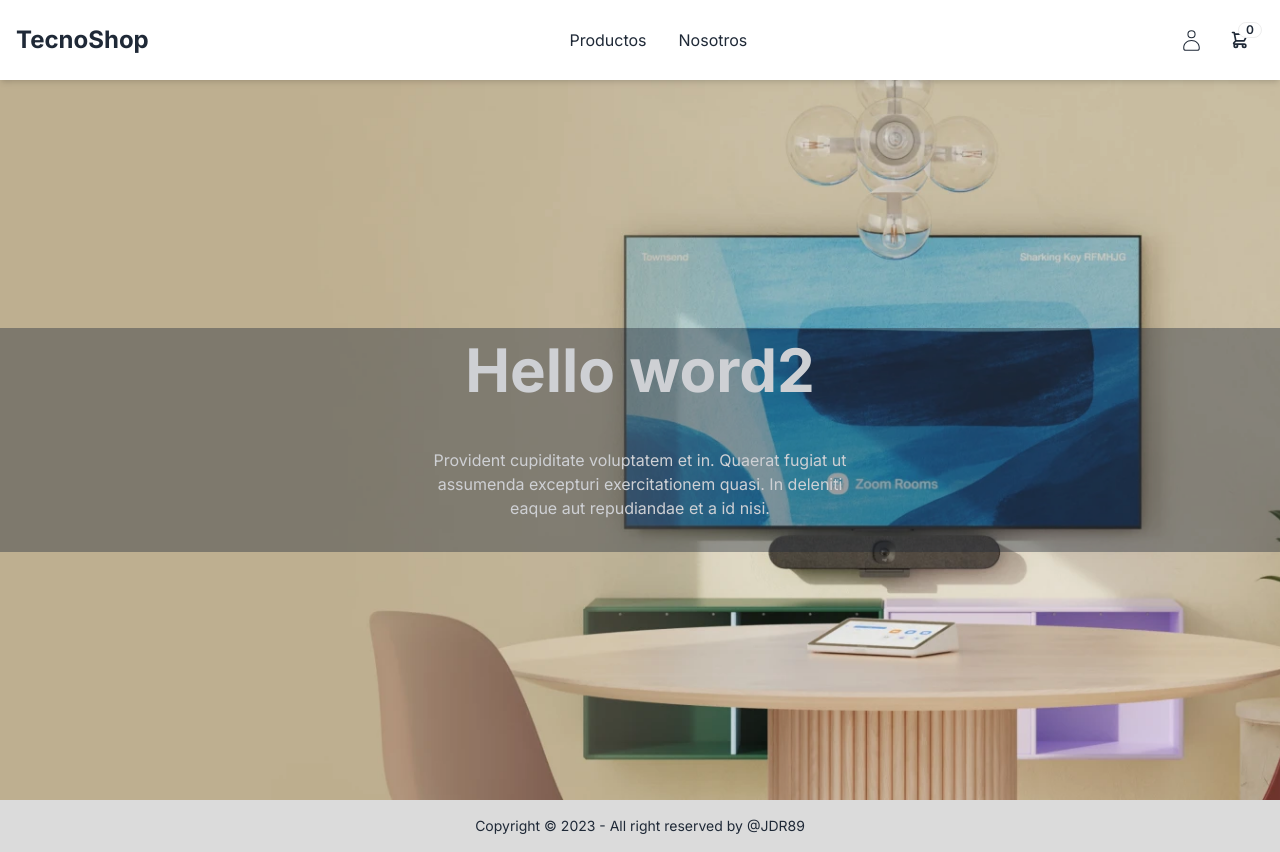
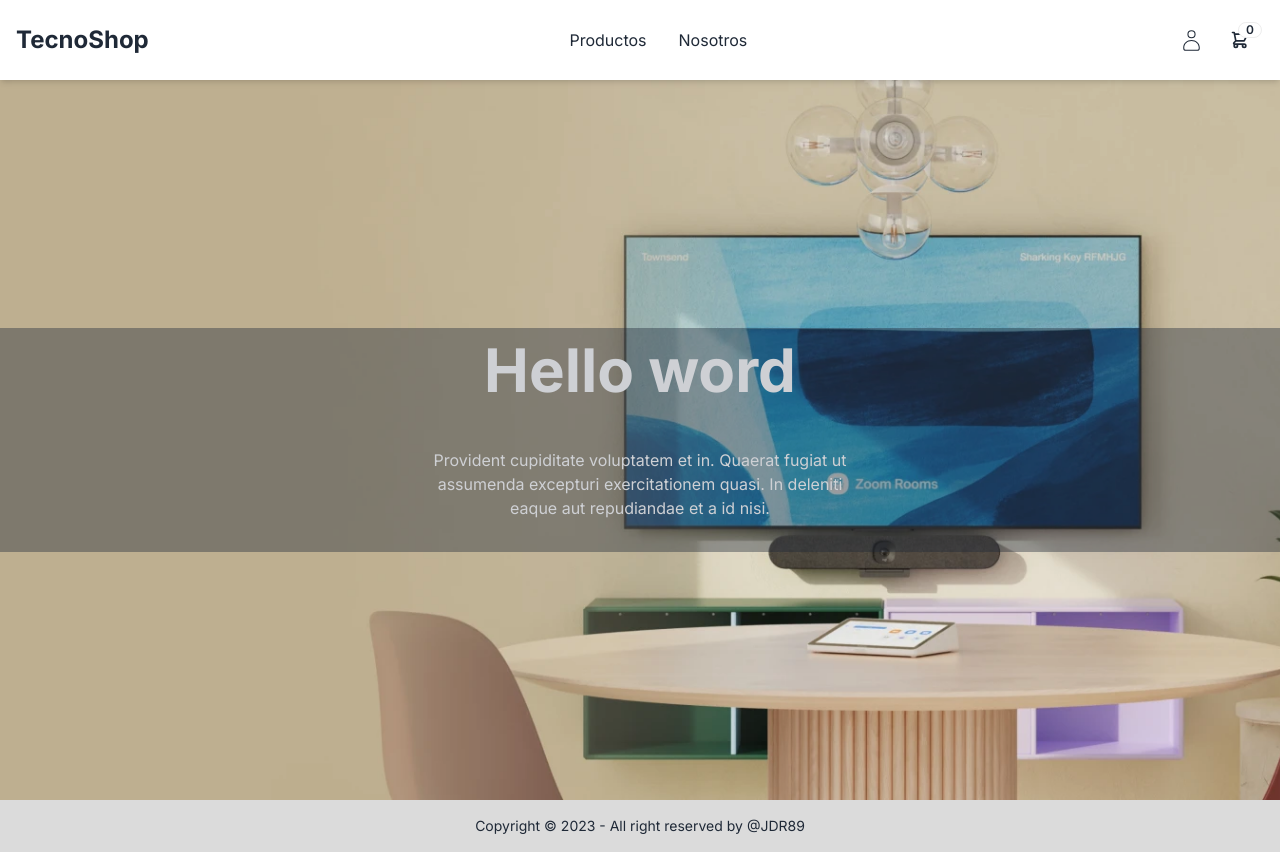
Before and after one commit to JDR89/cart-next, a Next.js app: page / in a window 1280 px wide. Built offline with nearby package versions, Linux system fonts and the light colour scheme; no server answers.

Commit message:
arreglo titulo pos recu

```diff
--- a/app/page.js
+++ b/app/page.js
@@ -21,7 +21,7 @@ export default function Home() {
         <div className="hero-overlay max-h-56 bg-opacity-40"></div>
         <div className="hero-content text-center text-neutral-content">
           <div className="max-w-md">
-            <h1 className="mb-12 text-6xl font-bold">Hello word2</h1>
+            <h1 className="mb-12 text-6xl font-bold">Hello word</h1>
             <p className="mb-5">
               Provident cupiditate voluptatem et in. Quaerat fugiat ut assumenda
               excepturi exercitationem quasi. In deleniti eaque aut repudiandae
```
